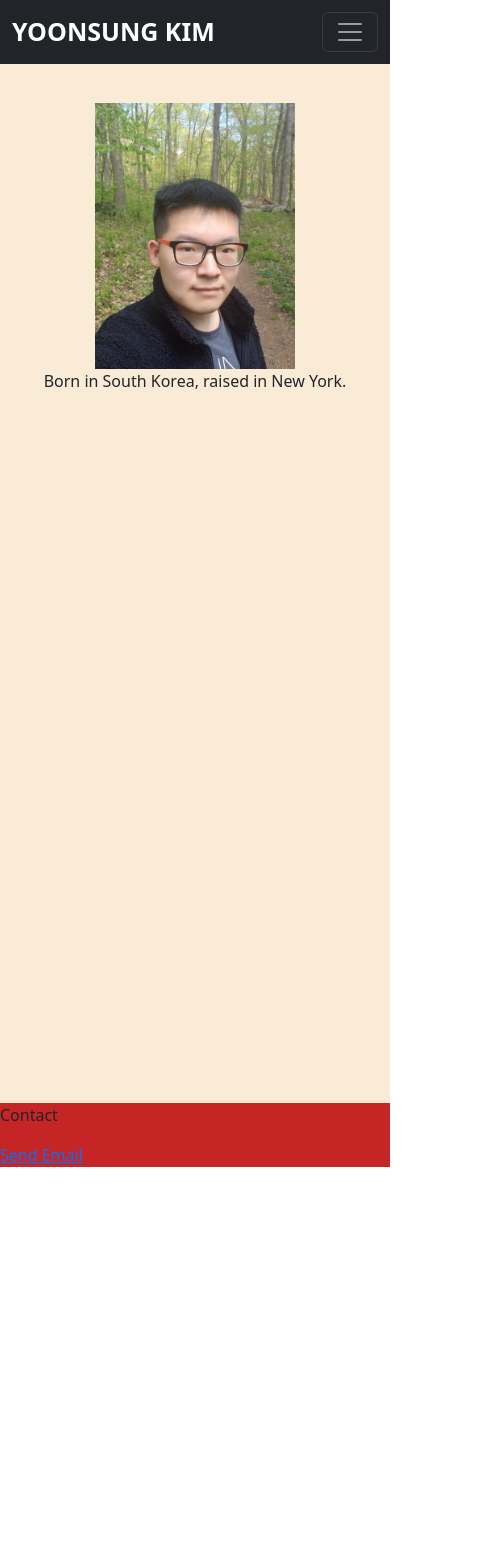
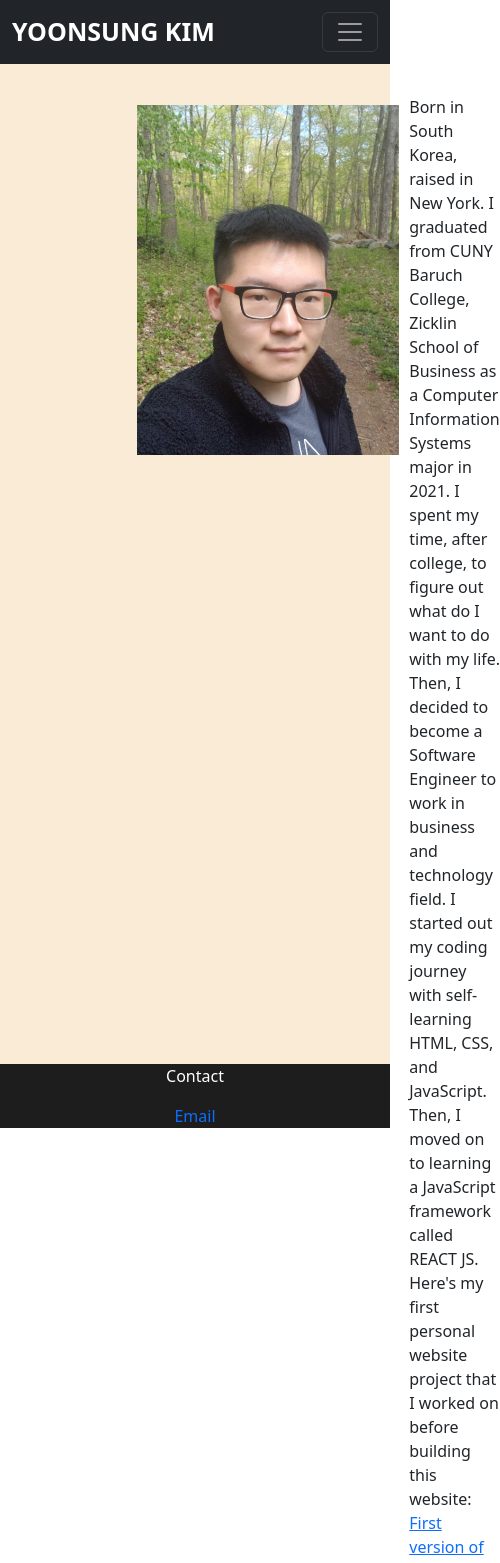
Before and after one commit to jeffkim1118/YOONSUNGKIM-Website, a React (Create React App) app: page /bio in a window 390 px wide. Shown: the top 1563 px of the page, 500 px wide, since content can reach past the window. Before the commit the page ends 1167 px from the top, so only its background shows below. Built offline with nearby package versions, Linux system fonts and the light colour scheme; a web font is replaced by a local one.

Commit message:
Bio content added. Attempting to provide better responsiveness to the website so that it can be viewed in multiple devices.

```diff
--- a/src/App.css
+++ b/src/App.css
@@ -82,26 +82,38 @@
 .bio-section{
     width: 100%;
     height: 1000px;
+    display: flex;
 }
 
 .bio-container{
-    text-align: center;
-    margin-top: 10%;
+    width: 35%;
+    margin: auto;
+    margin-top: 8%;
+    display: flex;
 }
 
 .bio-photo{
-    width: 200px;
+    width: 300px;
+    height: 350px;
+    margin: 10px;
 }
 
 
 .footer{
-    background-color: #c52525;
+    text-align: center;
+    color: white;
+    background-color: #1d1d1d;
+}
+
+.email-link{
+    text-decoration: none;
 }
 
 .demoVideoSection{
     text-align: center;
     width: 100%;
     height: 900px;
+    margin-top: 5%;
 }
 
 .video-responsive {
@@ -115,7 +127,7 @@
     left: 0;
     top: 0;
     height: 300px;
-    width: 400px;
+    width: 450px;
     margin: 20px;
 }
 
@@ -147,3 +159,29 @@
     from { opacity: 0; }
     to { opacity: 1; }
 }
+
+@media (max-width: 500px) {
+    /* CSS that should be displayed if width is equal to or less than 800px goes here */
+    .intro{
+        width: 110%;
+    }
+    .video-responsive iframe {
+        left: 0;
+        top: 0;
+        height: 200px;
+        width: 300px;
+        margin: 20px;
+    }
+
+    .resume-section{
+        text-align: center;
+        width: 100%;
+        height: 750px;
+        margin-top: 5%;
+    }
+
+    .pdf-container{
+        margin: auto;
+        width: 330px;
+    }
+  }
--- a/src/components/bio.jsx
+++ b/src/components/bio.jsx
@@ -6,7 +6,14 @@ function Bio(){
         <div className="bio-section">
             <div className="bio-container">
                 <img src={Pic} alt="mypic" className="bio-photo"/>
-                <p className="bio-content">Born in South Korea, raised in New York.</p>
+                <p className="bio-content">Born in South Korea, raised in New York.
+                I graduated from CUNY Baruch College, Zicklin School of Business as a Computer Information Systems major in 2021.
+                I spent my time, after college, to figure out what do I want to do with my life. Then, I decided to become a Software Engineer
+                to work in business and technology field. I started out my coding journey with self-learning HTML, CSS, and JavaScript. Then,
+                I moved on to learning a JavaScript framework called REACT JS. Here's my first personal website project that I worked on before building this
+                website: <a href="https://yoonsungkim.netlify.app/" target="_blank" rel="noreferrer">First version of my website</a>. I moved on further in learning by
+                attending Flatiron School Software Engineering program and graduated in 2022.
+                </p>
             </div>
         </div>
     )
--- a/src/components/footer.jsx
+++ b/src/components/footer.jsx
@@ -4,7 +4,7 @@ function Footer(){
     return(
         <div className="footer">
             <p>Contact</p>
-            <a href="mailto: 1019yskim@gmail.com">Send Email</a>
+            <a href="mailto: 1019yskim@gmail.com" className="email-link">Email</a>
         </div>
     )
 }
```
